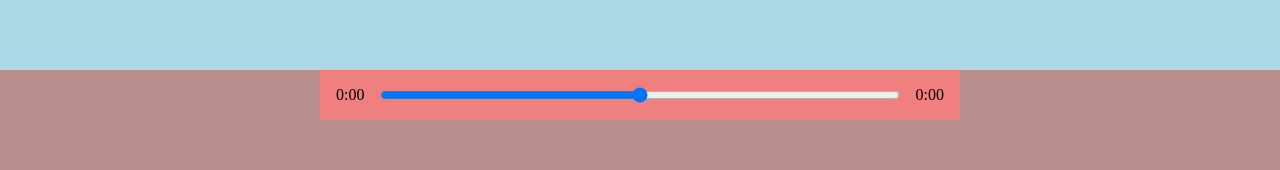
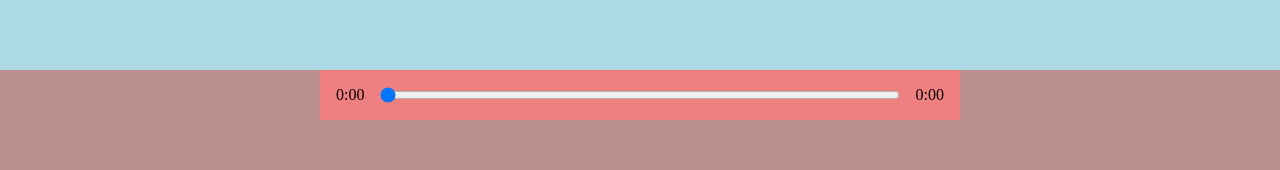
Before and after one commit to jianingroja/react-music-player, a React (Create React App) app: page / in a window 1280 px wide. Shown: the part 410-580 px from the top of the page. Built offline with nearby package versions, Linux system fonts and the light colour scheme.

Commit message:
fix error: `value` prop on `input` should not be null. by setting songInfo from 0

```diff
--- a/src/components/Player.js
+++ b/src/components/Player.js
@@ -47,8 +47,8 @@ const Player = ({ currentSong, isPlaying, setIsPlaying }) => {
 
   //State
   const [songInfo, setSongInfo] = useState({
-    currentTime: null,
-    duration: null,
+    currentTime: 0,
+    duration: 0,
   });
 
   return (
@@ -58,7 +58,7 @@ const Player = ({ currentSong, isPlaying, setIsPlaying }) => {
         <input
           min={0}
           max={songInfo.duration}
-          value={songInfo.currentTime}
+          value={songInfo.currentTime} //controlled input
           onChange={dragHandler}
           type="range"
         />
--- a/src/components/Song.js
+++ b/src/components/Song.js
@@ -3,7 +3,7 @@ import React from "react";
 const Song = ({ currentSong }) => {
   return (
     <div className="song-container">
-      <img src={currentSong.cover} />
+      <img src={currentSong.cover} alt={currentSong.name} />
       <h2>{currentSong.name}</h2>
       <h3>{currentSong.artist}</h3>
     </div>
```
